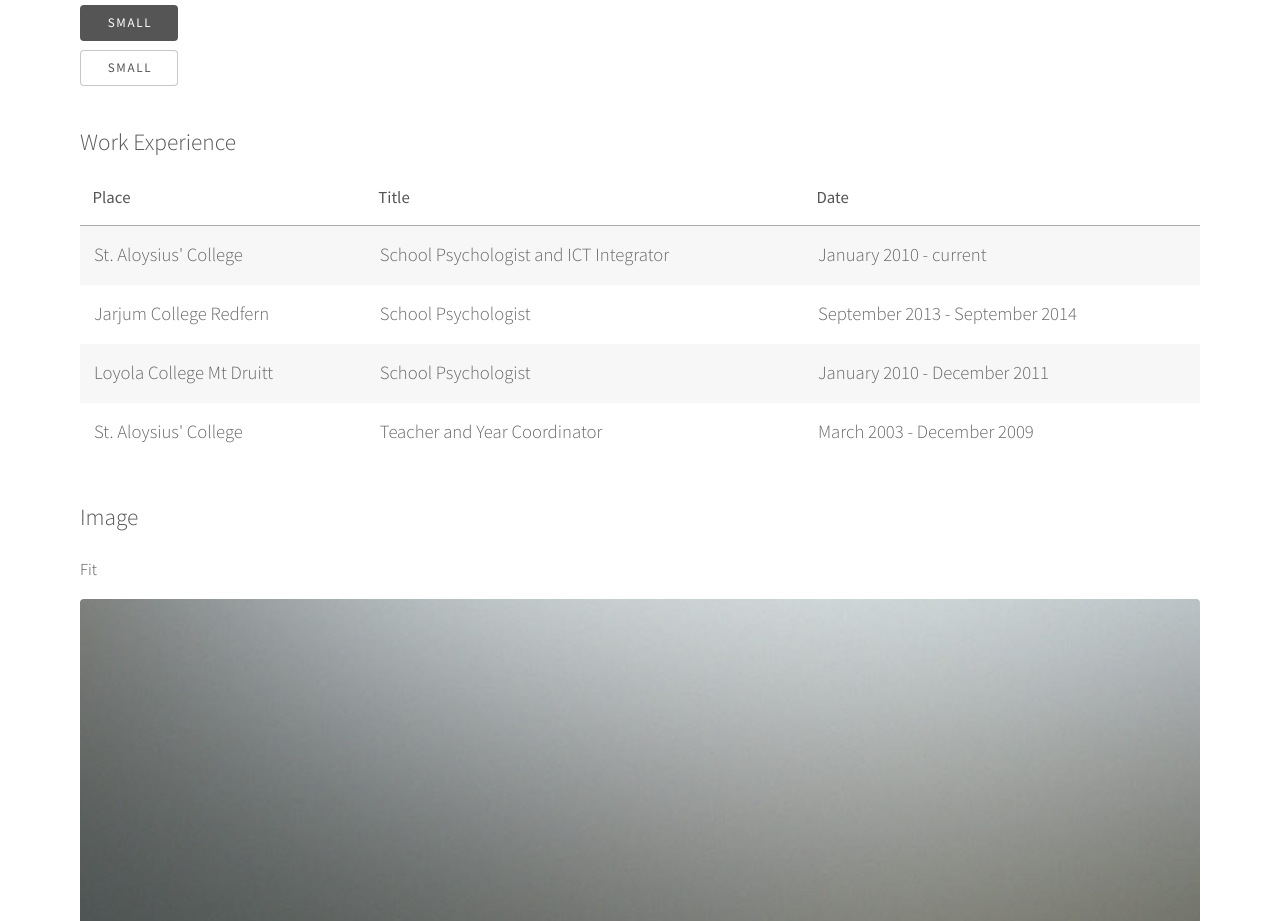
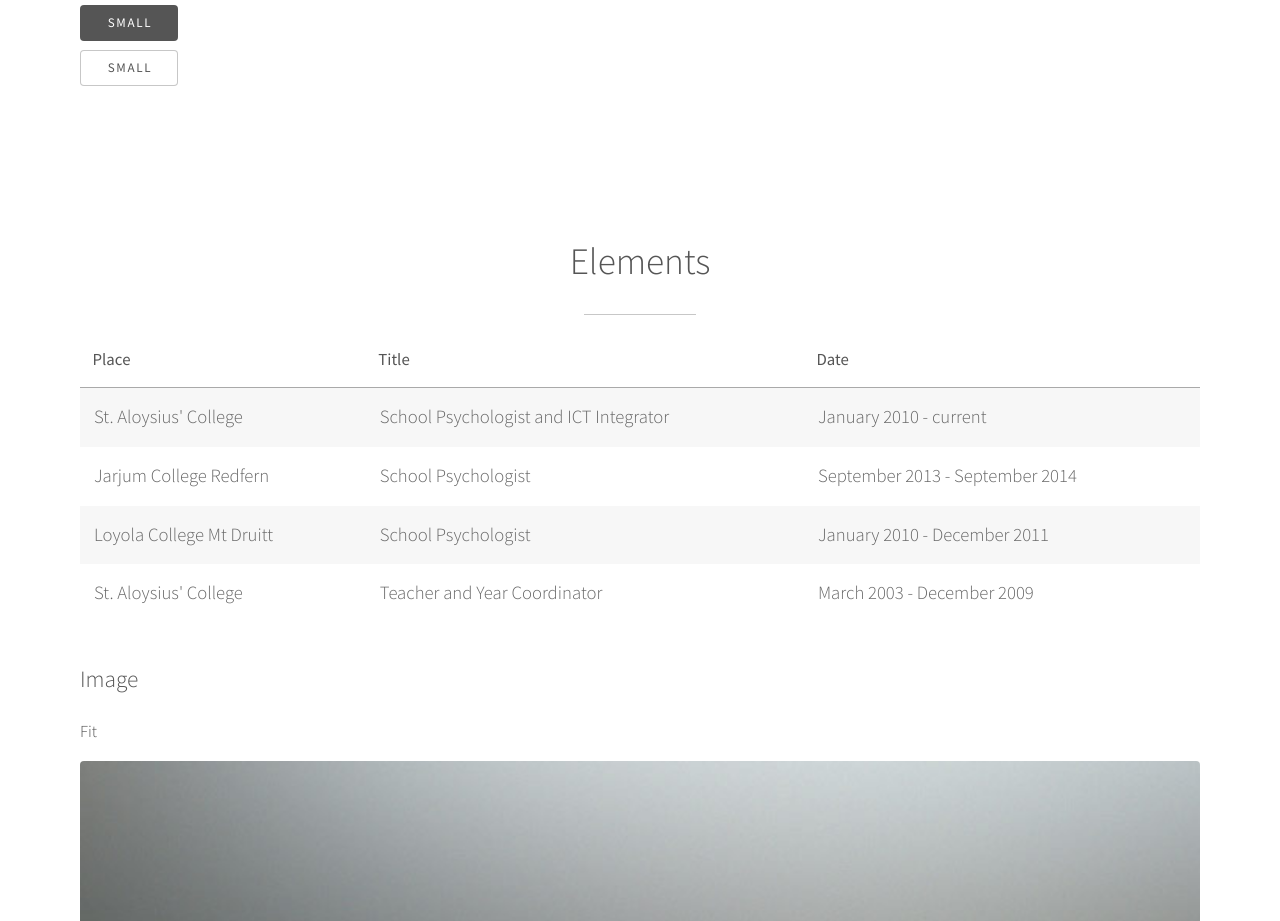
Before and after one commit to davidhegarty/davidhegarty.github.io, a plain HTML site: page index.html in a window 1280 px wide. Shown: the part 5600-6521 px from the top of the page. Drawn offline with Linux system fonts and the light colour scheme.

Commit message:
update title for table

```diff
--- a/index.html
+++ b/index.html
@@ -231,7 +231,13 @@
 					</section>
 
 					<section>
-						<h4>Work Experience</h4>
+						<section id="five" class="main style1">
+				<div class="container">
+					<header class="major special">
+						<h2>Elements</h2>
+					</header>
+
+					<section>
 						<div class="table-wrapper">
 							<table>
 								<thead>
```
